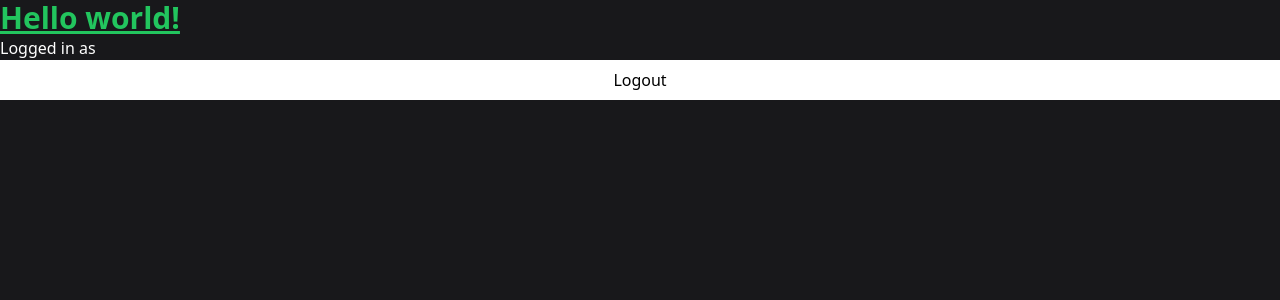
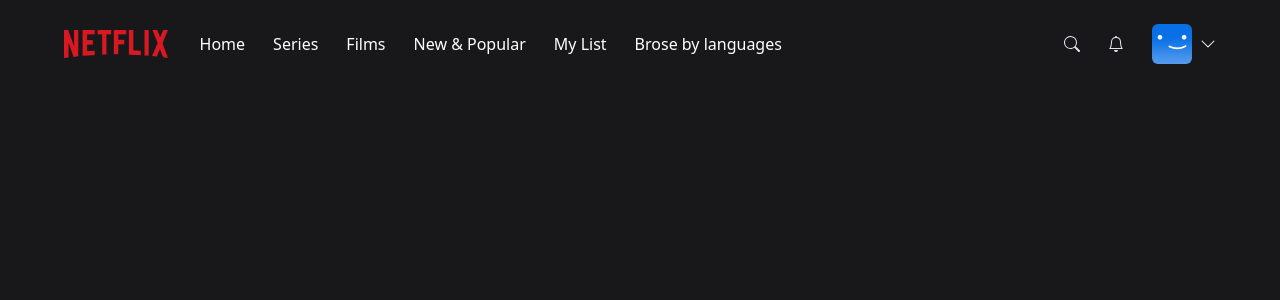
Before and after one commit to yanko-belov/netflix-clone-nextjs, a Next.js app: page / in a window 1280 px wide. Shown: the top 300 px of the page. Built offline with nearby package versions, Linux system fonts and the light colour scheme; no server answers; the database is empty; sample sign-in values are in the browser's storage.

Commit message:
feat: Create navigation bar

```diff
--- /dev/null
+++ b/components/AccountMenu.tsx
@@ -0,0 +1,38 @@
+import { FC } from "react";
+import { signOut } from "next-auth/react";
+
+interface AccountMenuProps {
+  visible?: boolean;
+}
+
+const AccountMenu: FC<AccountMenuProps> = ({ visible }) => {
+  if (!visible) {
+    return null;
+  }
+
+  return (
+    <div className="absolute right-0 top-14 w-56 flex-col border-2 border-gray-800 bg-black py-5">
+      <div className="flex flex-col gap-3">
+        <div className="group/item flex w-full flex-row items-center gap-3 px-3">
+          <img
+            src="/images/default-blue.png"
+            alt="user"
+            className="w-8 rounded-md"
+          />
+          <p className="text-sm text-white group-hover/item:underline">
+            Username
+          </p>
+        </div>
+        <hr className="my-4 h-px border-0 bg-gray-500" />
+        <div
+          onClick={() => signOut()}
+          className="px-3 text-center text-sm text-white hover:underline"
+        >
+          Sign out of Netflix
+        </div>
+      </div>
+    </div>
+  );
+};
+
+export default AccountMenu;
--- /dev/null
+++ b/components/MobileMenu.tsx
@@ -0,0 +1,34 @@
+import { FC } from "react";
+
+interface MobileMenuProps {
+  visible?: boolean;
+}
+
+const MobileMenu: FC<MobileMenuProps> = ({ visible }) => {
+  if (!visible) {
+    return null;
+  }
+
+  return (
+    <div className="absolute left-0 top-10 flex w-56 flex-col border-2 border-gray-800 bg-black py-5">
+      <div className="flex flex-col gap-4">
+        <div className="hover:unrerline px-3 text-center text-white">Home</div>
+        <div className="hover:unrerline px-3 text-center text-white">
+          Series
+        </div>
+        <div className="hover:unrerline px-3 text-center text-white">Films</div>
+        <div className="hover:unrerline px-3 text-center text-white">
+          New & Popular
+        </div>
+        <div className="hover:unrerline px-3 text-center text-white">
+          My List
+        </div>
+        <div className="hover:unrerline px-3 text-center text-white">
+          Browse by Languages
+        </div>
+      </div>
+    </div>
+  );
+};
+
+export default MobileMenu;
--- /dev/null
+++ b/components/Navbar.tsx
@@ -0,0 +1,88 @@
+import NavbarItem from "@/components/NavbarItem";
+import { BsBell, BsChevronDown, BsSearch } from "react-icons/bs";
+import MobileMenu from "@/components/MobileMenu";
+import { useCallback, useEffect, useState } from "react";
+import AccountMenu from "@/components/AccountMenu";
+
+const TOP_OFFST = 66;
+
+const Navbar = () => {
+  const [showMobileMenu, setShowMobileMenu] = useState(false);
+  const [showAccountMenu, setAccountMenu] = useState(false);
+  const [showBackground, setShowBackground] = useState(false);
+
+  const toggleMobileMenu = useCallback(
+    () => setShowMobileMenu((current) => !current),
+    []
+  );
+
+  const toggleAccountMenu = useCallback(
+    () => setAccountMenu((current) => !current),
+    []
+  );
+
+  useEffect(() => {
+    const handleScroll = () => {
+      setShowBackground(window.scrollY > TOP_OFFST);
+    };
+
+    window.addEventListener("scroll", handleScroll);
+
+    return () => window.removeEventListener("scroll", handleScroll);
+  }, []);
+
+  return (
+    <nav className="fixed z-40 w-full ">
+      <div
+        className={`flex flex-row items-center px-4 py-6 transition duration-500 md:px-16 ${
+          showBackground ? `bg-zinc-900 bg-opacity-90` : ``
+        }`}
+      >
+        <img src="/images/logo.png" alt="logo" className="h-4 lg:h-7" />
+        <div className="ml-8 hidden flex-row gap-7 lg:flex">
+          <NavbarItem label="Home" />
+          <NavbarItem label="Series" />
+          <NavbarItem label="Films" />
+          <NavbarItem label="New & Popular" />
+          <NavbarItem label="My List" />
+          <NavbarItem label="Brose by languages" />
+        </div>
+        <div className="ml-8 flex cursor-pointer flex-row items-center gap-2 lg:hidden">
+          <p className="text-sm text-white">Browse</p>
+          <BsChevronDown
+            onClick={toggleMobileMenu}
+            className={`text-white transition ${
+              showMobileMenu ? "rotate-180" : "rotate-0"
+            }`}
+          />
+          <MobileMenu visible={showMobileMenu} />
+        </div>
+        <div className="ml-auto flex flex-row items-center gap-7">
+          <div className="cursor-pointer text-gray-200 transition hover:text-gray-300">
+            <BsSearch />
+          </div>
+          <div className="cursor-pointer text-gray-200 transition hover:text-gray-300">
+            <BsBell />
+          </div>
+
+          <div
+            onClick={toggleAccountMenu}
+            className="relative flex cursor-pointer flex-row items-center gap-2"
+          >
+            <div className="h-6 w-6 overflow-hidden rounded-md lg:h-10 lg:w-10">
+              <img src="/images/default-blue.png" alt="User" />
+            </div>
+            <BsChevronDown
+              className={`text-white transition ${
+                showAccountMenu ? "rotate-180" : "rotate-0"
+              }`}
+            />
+            <AccountMenu visible={showAccountMenu} />
+          </div>
+        </div>
+      </div>
+    </nav>
+  );
+};
+
+export default Navbar;
--- /dev/null
+++ b/components/NavbarItem.tsx
@@ -0,0 +1,15 @@
+import { FC } from "react";
+
+interface NavbarItemProps {
+  label: string;
+}
+
+const NavbarItem: FC<NavbarItemProps> = ({ label }) => {
+  return (
+    <div className="cursor-pointer text-white transition hover:text-gray-300">
+      {label}
+    </div>
+  );
+};
+
+export default NavbarItem;
--- a/pages/index.tsx
+++ b/pages/index.tsx
@@ -1,6 +1,7 @@
-import { getSession, signOut } from "next-auth/react";
+import { getSession } from "next-auth/react";
 import { NextPageContext } from "next";
 import useCurrentUser from "@/hooks/useCurrentUser";
+import Navbar from "@/components/Navbar";
 
 // TODO: extract this into middleware
 export async function getServerSideProps(context: NextPageContext) {
@@ -24,13 +25,7 @@
   const { data: currentUser } = useCurrentUser();
   return (
     <>
-      <h1 className="text-3xl font-bold text-green-500 underline">
-        Hello world!
-      </h1>
-      <p className="text-white">Logged in as {currentUser?.email}</p>
-      <button className="h-10 w-full bg-white" onClick={() => signOut()}>
-        Logout
-      </button>
+      <Navbar />
     </>
   );
 }
```
